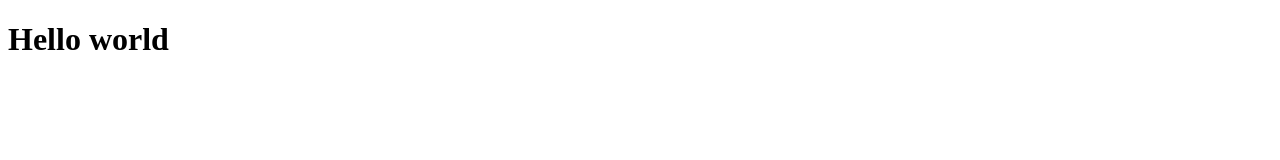
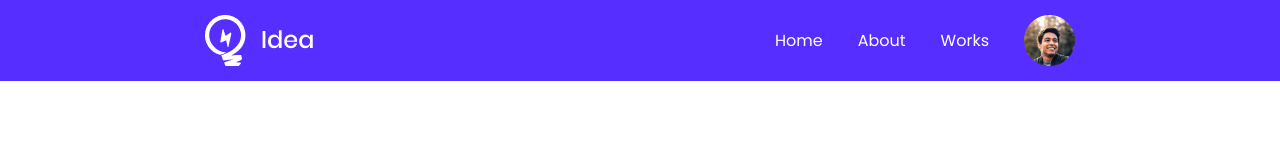
Before and after one commit to Ridwan-Suhel/leader-board-css3, a plain HTML site: page index.html in a window 1280 px wide. Drawn offline with Linux system fonts and the light colour scheme.

Commit message:
desktop header added

```diff
--- a/index.html
+++ b/index.html
@@ -8,6 +8,25 @@
     <link rel="stylesheet" href="style.css" />
   </head>
   <body>
-    <h1>Hello world</h1>
+    <header>
+      <div class="container d-flex">
+        <a class="logo d-flex" href="#"
+          ><img src="images/logo.png" alt="Logo"
+        /></a>
+        <nav>
+          <ul class="nav-list d-flex">
+            <li><a href="#">Home</a></li>
+            <li><a href="#">About</a></li>
+            <li><a href="#">Works</a></li>
+
+            <div class="user-profile">
+              <a class="d-flex" href="#"
+                ><img src="images/banda.png" alt="Image"
+              /></a>
+            </div>
+          </ul>
+        </nav>
+      </div>
+    </header>
   </body>
 </html>
--- a/style.css
+++ b/style.css
@@ -0,0 +1,51 @@
+@import url("https://fonts.googleapis.com/css2?family=Poppins:wght@300;400;500&display=swap");
+* {
+  margin: 0;
+  padding: 0;
+  box-sizing: border-box;
+}
+body {
+  font-family: "Poppins", sans-serif;
+}
+/* global style start  */
+
+.container {
+  width: 870px;
+  margin: 0 auto;
+}
+a {
+  text-decoration: none;
+}
+.d-flex {
+  display: flex;
+  align-items: center;
+}
+img {
+  width: 100%;
+}
+/* global style end  */
+header {
+  background: #562eff;
+  padding: 15px 0px;
+}
+header .d-flex {
+  justify-content: space-between;
+}
+.logo img {
+  width: 100%;
+}
+.nav-list {
+  list-style-type: none;
+}
+.nav-list li,
+.user-profile {
+  margin-left: 35px;
+}
+.nav-list li a {
+  color: #fff;
+  font-size: 16px;
+  transition: all 0.3s ease-in-out;
+}
+.nav-list li:hover a {
+  color: #ff4a60;
+}
```
